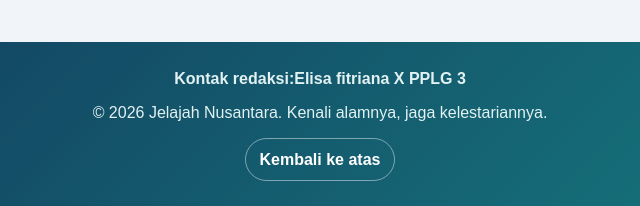
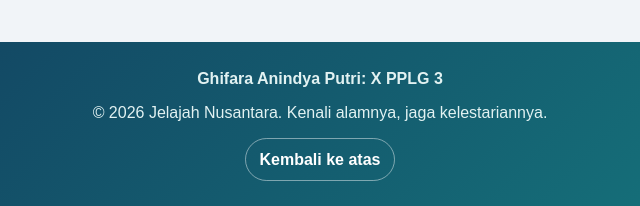
Before and after one commit to putrighipara-glitch/latihancss, a plain HTML site: page index.html in a window 1280 px wide. Shown: the part 3539-3745 px from the top of the page, 320-960 px from the left. Drawn offline with Linux system fonts and the light colour scheme.

Commit message:
Update index.html

```diff
--- a/index.html
+++ b/index.html
@@ -371,7 +371,7 @@
 
 <!-- Footer Website -->
 <footer>
-    <address>Kontak redaksi:Elisa fitriana X PPLG 3</address>
+    <address>Ghifara Anindya Putri: X PPLG 3</address>
 
     <p>&copy; 2026 Jelajah Nusantara. Kenali alamnya, jaga kelestariannya.</p>
 
```
